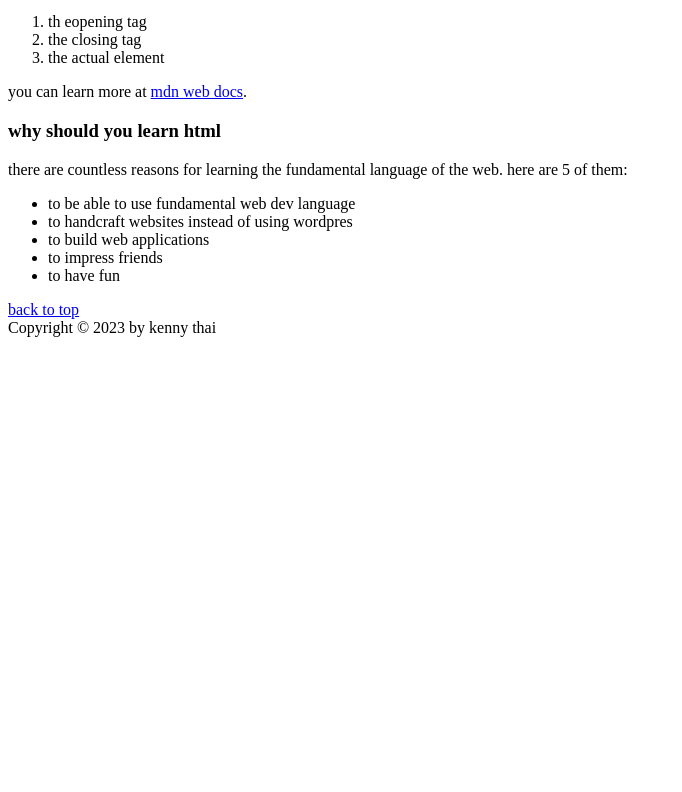
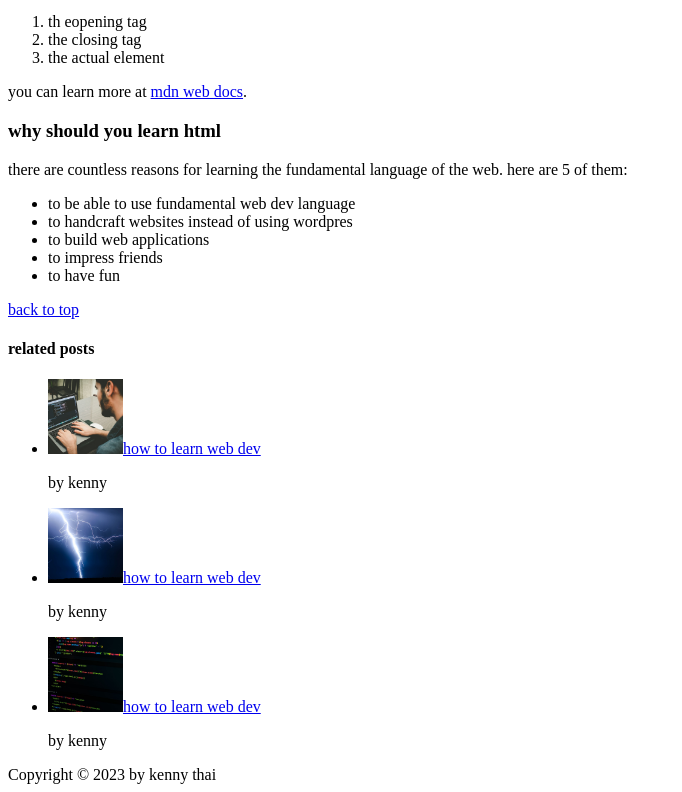
Before and after one commit to kennythai2003/frontend_journey, a plain HTML site: page section2.html in a window 1280 px wide. Shown: the part 653-1445 px from the top of the page, without its empty margins (0-682 px from the left). Before the commit the page ends 998 px from the top, so only its background shows below. Drawn offline with Linux system fonts and the light colour scheme.

Commit message:
completed html challenges

```diff
--- a/section2.html
+++ b/section2.html
@@ -72,7 +72,38 @@
       </ul>
       <a href="#">back to top</a>
     </article>
-
+    <aside>
+      <h4><strong>related posts</strong></h4>
+      <ul>
+        <li>
+          <img
+            src="img/related-1.jpg"
+            alt="related 1"
+            width="75"
+            height="75"
+          /><a href="#">how to learn web dev</a>
+          <p>by kenny</p>
+        </li>
+        <li>
+          <img
+            src="img/related-2.jpg"
+            alt="related 2"
+            width="75"
+            height="75"
+          /><a href="#">how to learn web dev</a>
+          <p>by kenny</p>
+        </li>
+        <li>
+          <img
+            src="img/related-3.jpg"
+            alt="related 3"
+            width="75"
+            height="75"
+          /><a href="#">how to learn web dev</a>
+          <p>by kenny</p>
+        </li>
+      </ul>
+    </aside>
     <footer>Copyright &copy; 2023 by kenny thai</footer>
   </body>
 </html>
```
Also changed, not shown: challenge.html (added, +28 -0 lines), img/challenges.jpg (renamed from challenges.jpg), img/laura-jones.jpg (renamed from laura-jones.jpg), img/related-1.jpg (renamed from related-1.jpg), img/related-2.jpg (renamed from related-2.jpg), img/related-3.jpg (renamed from related-3.jpg).
